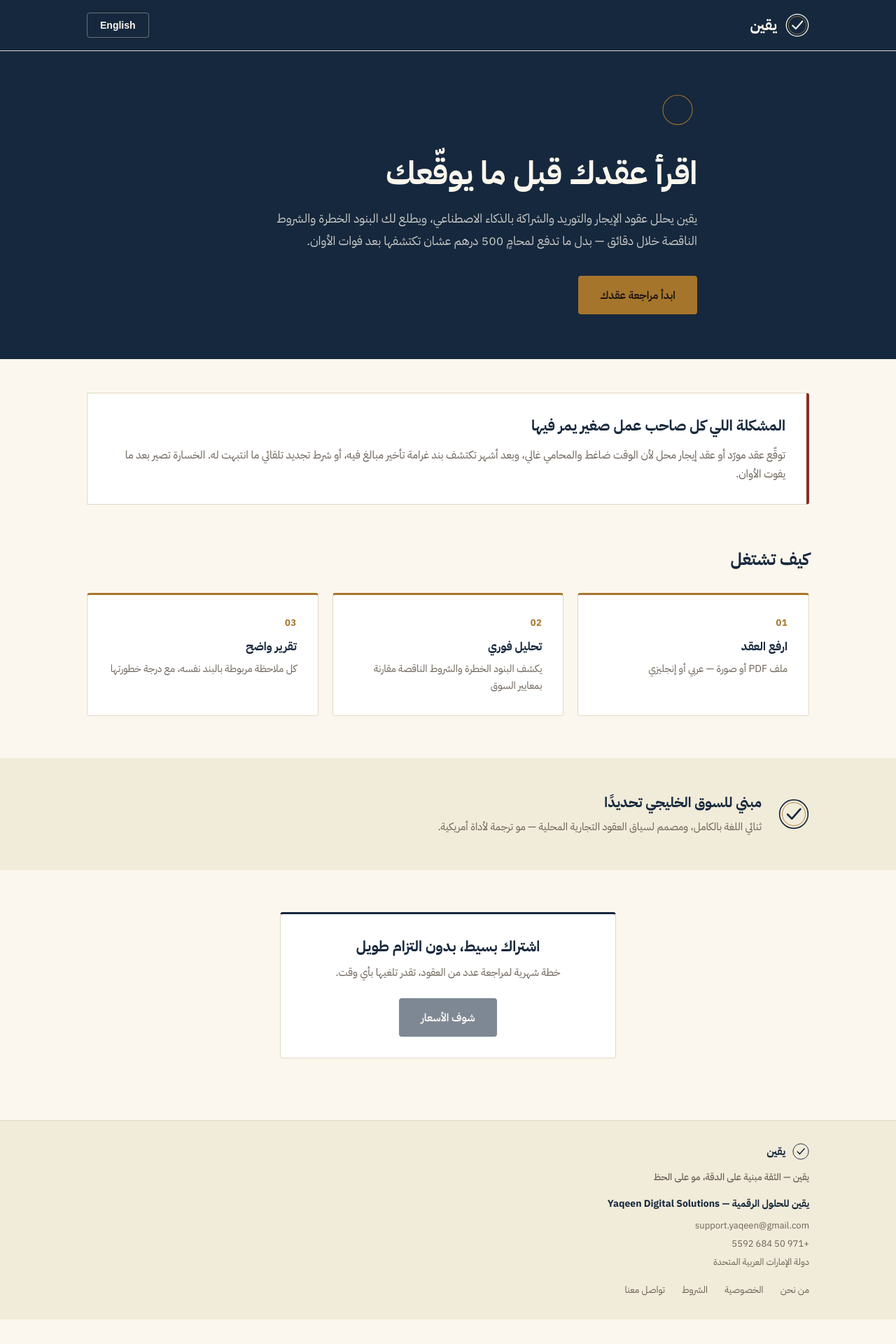
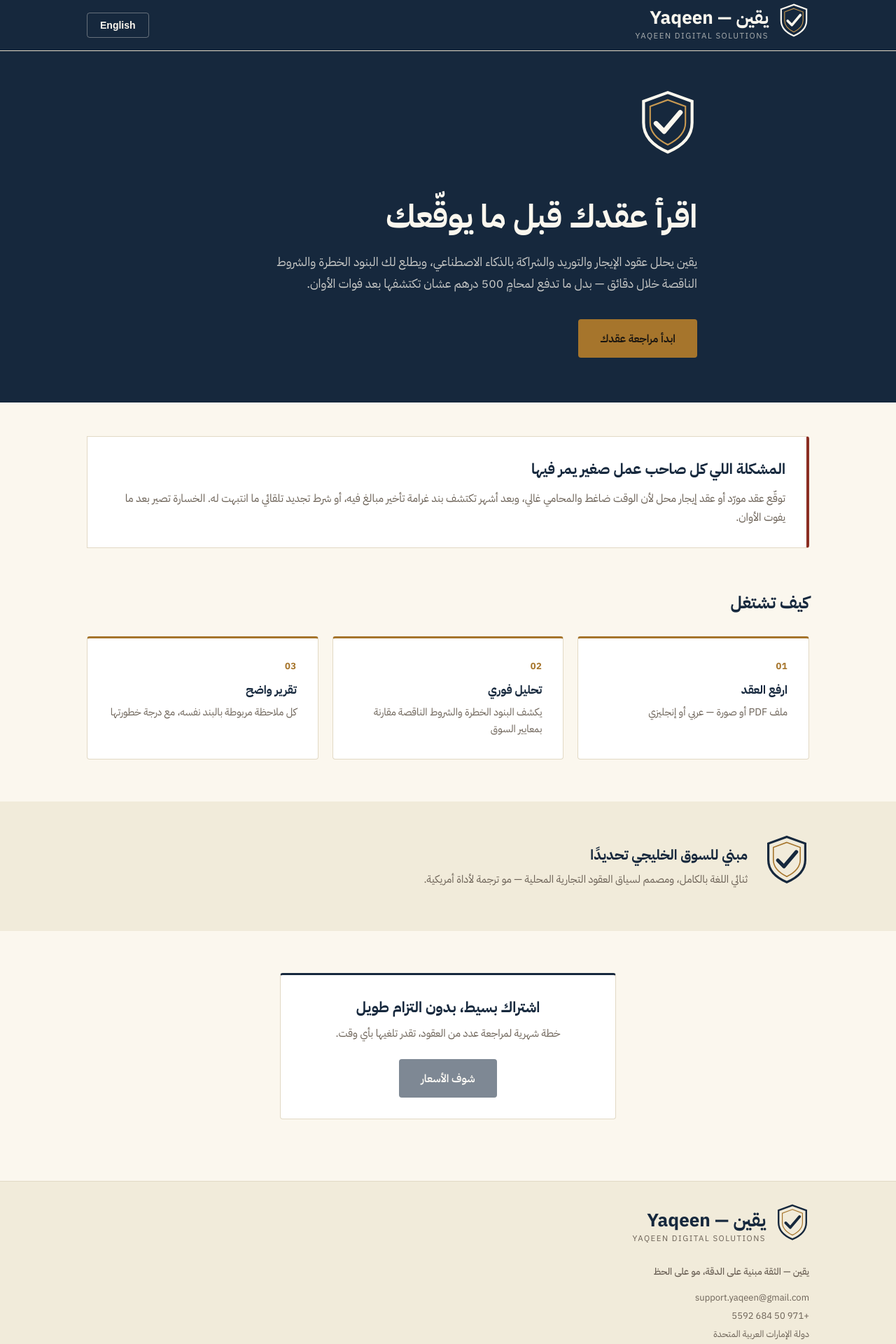
Before and after one commit to yaqeen-tools/yaqeen-app, a Next.js app: page / in a window 1280 px wide. Shown: the top 1920 px of the page at 70% size. Before the commit the page ends 1885 px from the top, so only its background shows below. Built offline with nearby package versions, Linux system fonts and the light colour scheme.

Commit message:
brand: adopt final shield master-brand logo across product

```diff
--- a/app/page.tsx
+++ b/app/page.tsx
@@ -2,6 +2,7 @@
 
 import { useState, useEffect } from 'react';
 import { COMPANY } from '../lib/companyInfo';
+import { ShieldMark, Wordmark } from '../components/Logo';
 
 const copy = {
   ar: {
@@ -58,16 +59,6 @@ const copy = {
   },
 } as const;
 
-function Seal({ size = 40 }: { size?: number }) {
-  return (
-    <svg width={size} height={size} viewBox="0 0 80 80" className="seal" aria-hidden="true">
-      <circle cx="40" cy="40" r="37" fill="none" stroke="var(--navy)" strokeWidth="3" />
-      <circle cx="40" cy="40" r="30" fill="none" stroke="var(--brass)" strokeWidth="1.5" />
-      <path d="M24 41 L35 52 L57 27" fill="none" stroke="var(--navy)" strokeWidth="5" strokeLinecap="round" strokeLinejoin="round" />
-    </svg>
-  );
-}
-
 export default function Home() {
   const [lang, setLang] = useState<'ar' | 'en'>('ar');
   const t = copy[lang];
@@ -82,15 +73,9 @@ export default function Home() {
     <main dir={t.dir}>
       <header style={{ borderBottom: `1px solid var(--line)`, background: 'var(--navy)' }}>
         <div className="container" style={{ display: 'flex', alignItems: 'center', justifyContent: 'space-between', height: 72 }}>
-          <div style={{ display: 'flex', alignItems: 'center', gap: 12 }}>
-            <svg width="34" height="34" viewBox="0 0 80 80" aria-hidden="true">
-              <circle cx="40" cy="40" r="37" fill="none" stroke="#fbf7ee" strokeWidth="3" />
-              <circle cx="40" cy="40" r="30" fill="none" stroke="var(--brass-light)" strokeWidth="1.5" />
-              <path d="M24 41 L35 52 L57 27" fill="none" stroke="#fbf7ee" strokeWidth="5" strokeLinecap="round" strokeLinejoin="round" />
-            </svg>
-            <span style={{ fontSize: 21, fontWeight: 700, color: '#fbf7ee', letterSpacing: '0.3px' }}>
-              {lang === 'ar' ? 'يقين' : 'Yaqeen'}
-            </span>
+          <div style={{ display: 'flex', alignItems: 'center', gap: 14 }}>
+            <ShieldMark size={44} navy="#fbf7ee" brass="var(--brass-light)" />
+            <Wordmark light />
           </div>
           <button
             onClick={() => setLang(lang === 'ar' ? 'en' : 'ar')}
@@ -105,7 +90,7 @@ export default function Home() {
       <section style={{ background: 'var(--navy)', paddingBottom: 64 }}>
         <div className="container" style={{ maxWidth: 760, paddingTop: 56 }}>
           <div style={{ marginBottom: 28 }}>
-            <Seal size={56} />
+            <ShieldMark size={84} navy="#fbf7ee" brass="var(--brass-light)" />
           </div>
           <h1 style={{ fontSize: 46, lineHeight: 1.2, fontWeight: 700, color: '#fbf7ee', margin: '0 0 22px', letterSpacing: '-0.3px' }}>
             {t.hero_title}
@@ -139,7 +124,7 @@ export default function Home() {
 
       <section style={{ background: '#f1ebda', padding: '48px 0' }}>
         <div className="container" style={{ display: 'flex', alignItems: 'center', gap: 24, flexWrap: 'wrap' }}>
-          <Seal size={44} />
+          <ShieldMark size={64} />
           <div>
             <h2 style={{ fontSize: 20, fontWeight: 700, margin: '0 0 8px', color: 'var(--navy)' }}>{t.trust_title}</h2>
             <p style={{ fontSize: 15, lineHeight: 1.7, color: 'var(--muted)', margin: 0, maxWidth: 560 }}>{t.trust_body}</p>
@@ -157,18 +142,12 @@ export default function Home() {
 
       <footer style={{ borderTop: `1px solid var(--line)`, padding: '32px 0', background: '#f1ebda' }}>
         <div className="container">
-          <div style={{ display: 'flex', alignItems: 'center', gap: 10, marginBottom: 14 }}>
-            <svg width="24" height="24" viewBox="0 0 80 80" aria-hidden="true">
-              <circle cx="40" cy="40" r="37" fill="none" stroke="var(--navy)" strokeWidth="3" />
-              <path d="M24 41 L35 52 L57 27" fill="none" stroke="var(--navy)" strokeWidth="5" strokeLinecap="round" strokeLinejoin="round" />
-            </svg>
-            <span style={{ fontSize: 15, fontWeight: 700, color: 'var(--navy)' }}>{lang === 'ar' ? COMPANY.nameAr : COMPANY.nameEn}</span>
+          <div style={{ display: 'flex', alignItems: 'center', gap: 14, marginBottom: 18 }}>
+            <ShieldMark size={48} />
+            <Wordmark />
           </div>
           <div style={{ fontSize: 13.5, color: 'var(--muted)', marginBottom: 14, fontWeight: 500 }}>{t.footer_tag}</div>
           <div style={{ fontSize: 13, color: 'var(--muted)', marginBottom: 16, lineHeight: 2 }}>
-            <div style={{ fontWeight: 700, color: 'var(--navy)', fontSize: 14, marginBottom: 4 }}>
-              {COMPANY.nameFullAr} — {COMPANY.nameFullEn}
-            </div>
             <div>{COMPANY.email}</div>
             <div>{COMPANY.phone}</div>
             <div>{lang === 'ar' ? COMPANY.addressAr : COMPANY.addressEn}</div>
```
